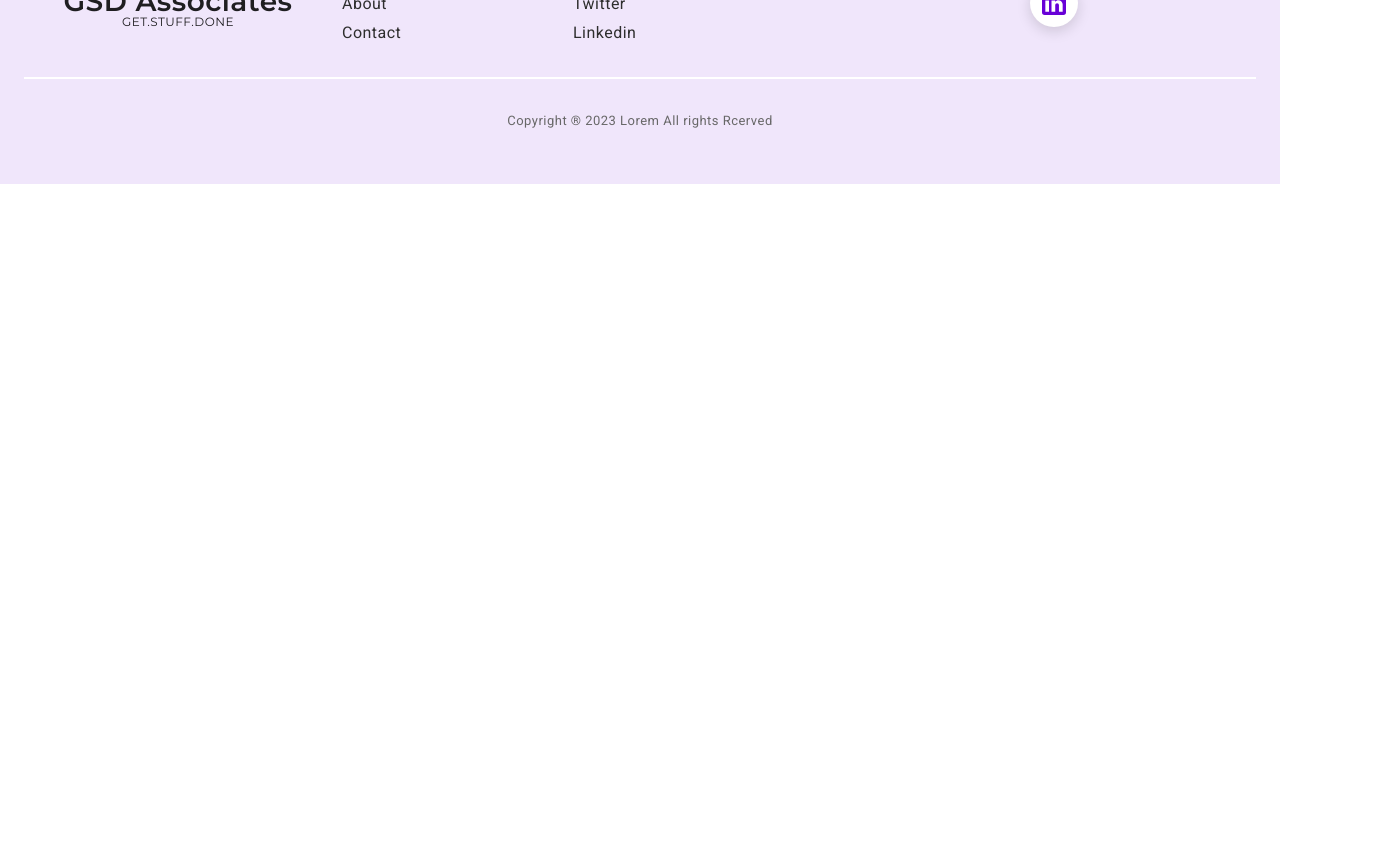
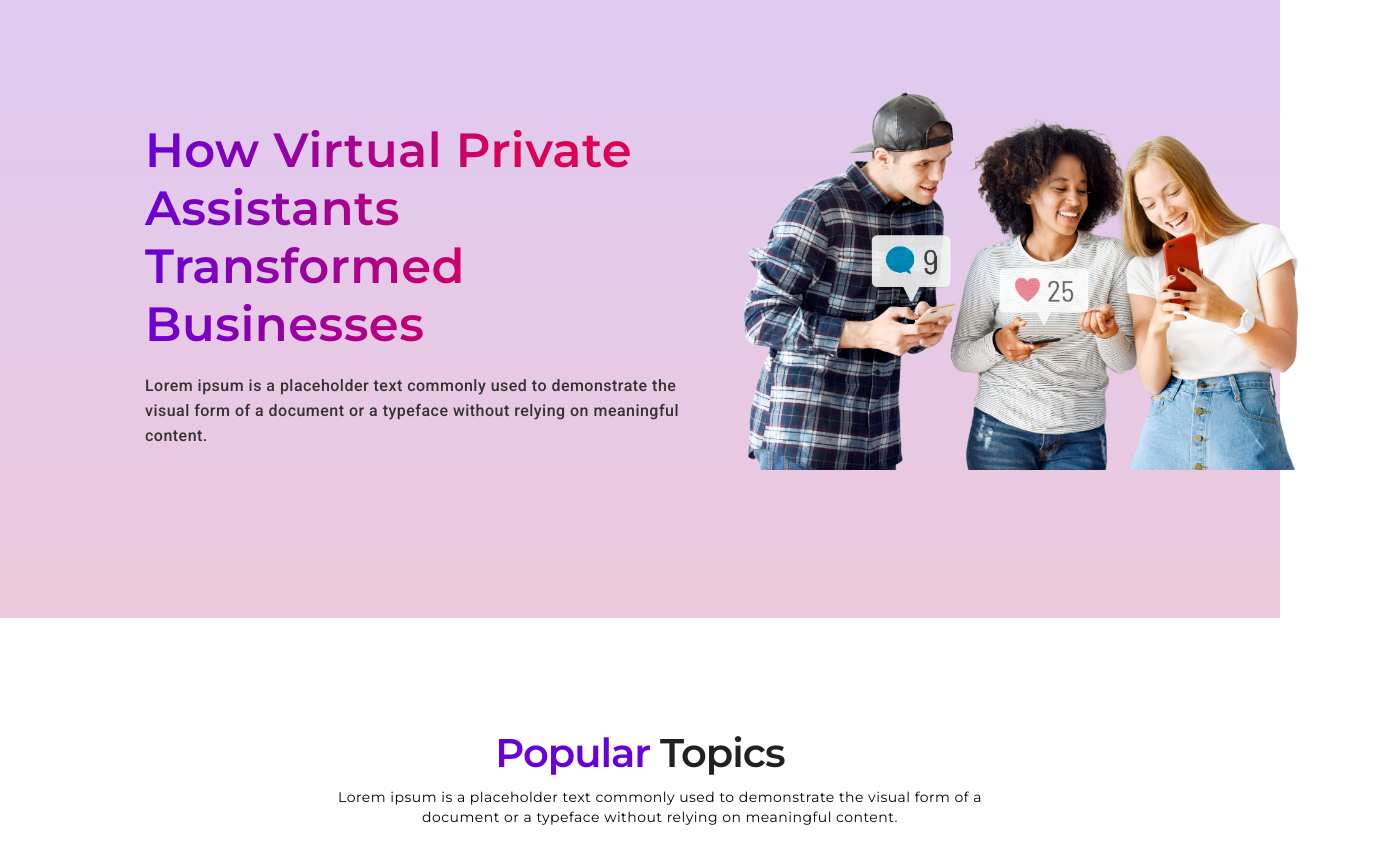
Before and after one commit to Khan3firoz/GSD, a React (Create React App) app: page /blog-page in a window 1280 px wide. Shown: the part 140-1004 px from the top of the page, 1387 px wide, since content can reach past the window. Before the commit the page ends 800 px from the top, so only its background shows below. Built offline with nearby package versions, Linux system fonts and the light colour scheme.

Commit message:
blog page added

```diff
--- a/src/App.js
+++ b/src/App.js
@@ -10,6 +10,7 @@ import { makeStyles } from "tss-react/mui";
 import AboutUs from "./components/pages/AboutUs";
 import Career from "./components/pages/Career";
 import MeetTheTeam from "./components/pages/MeetTheTeam";
+import BlogPage from "./components/pages/Blog";
 
 const useStyles = makeStyles((theme) => ({
   content: {
@@ -33,6 +34,7 @@ export default function App() {
             <Route exact path="/career" element={<Career />} />
             <Route exact path="/about-us" element={<AboutUs />} />
             <Route exact path="/meet-team" element={<MeetTheTeam />} />
+            <Route exact path="/blog-page" element={<BlogPage />} />
             <Route path="*" element={<NotFound />} />
           </Routes>
         </div>
--- /dev/null
+++ b/src/components/pages/Blog.js
@@ -0,0 +1,162 @@
+import { Container, Grid, Typography, Box, Button } from "@mui/material";
+
+import React from "react";
+import { makeStyles } from "tss-react/mui";
+import { styles } from "../css/CommonCSS";
+import { pallete } from "../css/Theme";
+
+const BlogPage = () => {
+    const { classes } = useStyles();
+    return(
+      <div>
+        {/*!section-1*/}
+        <Container maxWidth={false} className={classes.mainContainer}>
+        <Grid container className={classes.mainGrid}>
+          <Grid item md={6} className={classes.columnsGrid}>
+            <Typography className={classes.mainText}>
+              How Virtual Private Assistants Transformed Businesses
+            </Typography>
+            <Typography className={classes.secondHeading}>
+            Lorem ipsum is a placeholder text commonly used to demonstrate the visual form of a document or a typeface without relying on meaningful content.
+            </Typography>
+
+          </Grid>
+          <Grid item md={6} className={classes.columnsGridRight}>
+            <Box className={classes.homemenBox}>
+
+              <img
+                alt="boy"
+                src="assets/images/blogPage/image2girl1boy.png"
+                className={classes.homemenImg}
+              />
+            </Box>
+          </Grid>
+        </Grid>
+      </Container>
+
+      {/*section-2*/ }
+      <Container maxWidth={false} className={classes.container2}>
+      <Box>
+            <Typography align="center" className={classes.serveceBelo}>
+              <span style={{ color: pallete.primaryPurple }}>Popular </span>
+              topics
+            </Typography>
+            <Typography
+              align="center"
+              fontSize="14px"
+              className={classes.section2paraText}
+            >
+              Lorem ipsum is a placeholder text commonly used to demonstrate the visual form of a document or a typeface without relying on meaningful content.
+            </Typography>
+          </Box>
+      </Container>
+      </div>
+    );
+};
+export default BlogPage;
+
+const useStyles = makeStyles()((theme) => {
+    return{
+      section2paraText: {
+        color: "#030303",
+        fontSize: "14px",
+        marginLeft: "18.125rem",
+        marginTop: "10px",
+        marginBottom: "10px",
+        width: "692px",
+        display: "flex",
+        alignItems: "center",
+        textAlign: "center",
+
+        fontfamily: "Roboto",
+
+        fontStyle: "normal",
+        fontWeight: "400",
+        lineHeight: "20px" /* 133.333% */,
+        [theme.breakpoints.down("sm")]: {
+          height: "00px",
+          width: "300px",
+          margin: "0",
+          display: "flex",
+          alignItems: "center",
+          textAlign: "center",
+          justifyContent: "center",
+        },
+      },
+      serveceBelo: {
+        fontSize: "40px",
+        fontStyle: "normal",
+        fontWeight: 600,
+        lineHeight: "normal",
+        letterSpacing: "-1px",
+        textTransform: "capitalize",
+        [theme.breakpoints.down("sm")]: {
+          fontSize: "20px",
+        },
+      },
+      container2:{
+        marginTop: "110px",
+        height: "100vh"
+      },
+    mainContainer: {
+        marginTop: "110px",
+        height: "81vh",
+        background: "linear-Gradient(180deg,#DECAF4 0%,#EDC9DB 100%)",
+
+      backgroundColor: "linear-gradint(180deg,#DECAF4 0%,#EDC9DB 100%)"
+      },
+      mainGrid: {
+        height: "100%",
+        paddingLeft:"121px"
+      },
+      columnsGrid: {
+        margin: "auto 0px",
+      },
+      mainText: {
+        background: "linear-gradient(93deg, #6800D7 0.68%, #DC0155 65.41%)",
+        backgroundClip: "text",
+        WebkitBackgroundClip: "text",
+        WebkitTextFillColor: "transparent",
+        fontSize: "48px",
+        fontStyle: "normal",
+        fontWeight: 600,
+        lineHeight: "normal",
+        [theme.breakpoints.down("sm")]: {
+          fontSize: "25px",
+          // padding:'20px'
+        }
+    },
+    secondHeading: {
+        fontSize: "16px",
+        fontStyle: "normal",
+        fontFamily: "Roboto",
+        fontWeight: 500,
+        lineHeight: "25px",
+        color: "#333333",
+        margin: "20px 0px",
+      },
+      columnsGridRight: {
+        display: "flex",
+        flexDirection: "center",
+      },
+      homemenImgBG: {
+        // width: "839.763px",
+        height: "560.465px",
+        position: "absolute",
+        [theme.breakpoints.down("sm")]: {
+          height: "00px",
+          width: "300px",
+        }
+    },
+    homemenImg: {
+        // width: "839.763px",
+        height: "500px",
+        position: "absolute",
+        [theme.breakpoints.down("sm")]: {
+          height: "00px",
+          width: "300px",
+        },
+    }
+
+    };
+});
```
Also changed, not shown: public/assets/images/blogPage/image2girl1boy.png (added).
